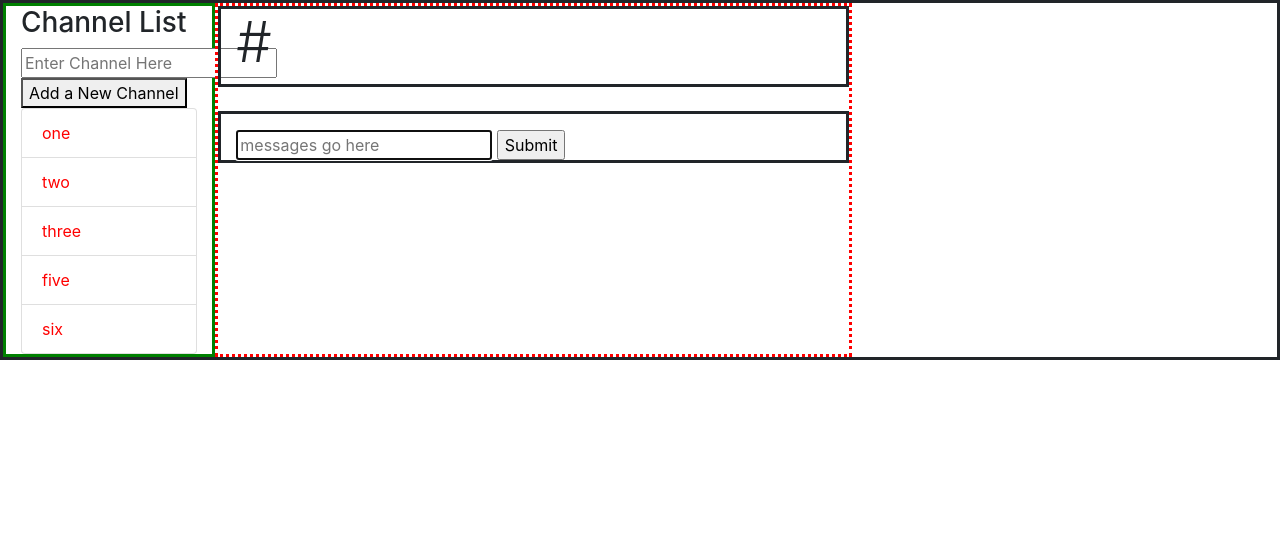
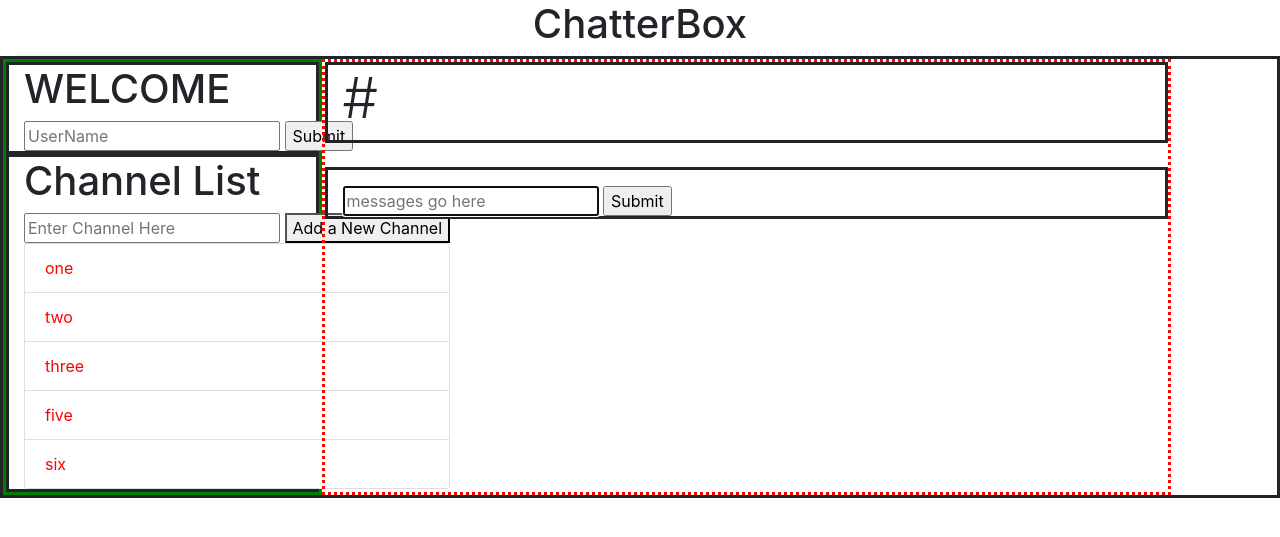
Before and after one commit to ethanbates14/project2, a Flask app: page / in a window 1280 px wide. Shown: the top 537 px of the page. Run offline with Flask 2, Linux system fonts and the light colour scheme; some libraries are stand-ins or nearby versions.

Commit message:
JavaScript to handle username

```diff
--- a/application.py
+++ b/application.py
@@ -1,6 +1,6 @@
 import os, json
 from flask import Flask, render_template, request, session
-from flask_socketio import SocketIO, emit, send
+from flask_socketio import SocketIO, emit, send, join_room
 
 
 app = Flask(__name__)
@@ -11,21 +11,28 @@ socketio = SocketIO(app)
 channel_list = ['one','two','three','five','six']
 user_messages = {}
 
+# Render Index Template
+@app.route("/", methods=["GET", "POST"])
+def index():
+    return render_template("index.html", channels=channel_list)
+
+#User Login and Display Name
+@app.route("/login", methods=['POST'])
+def login():
+    """Login Form"""
+    session['username'] = request.form['username']
+    return render_template("index.html")
+
+@app.route('/test')
+def test():
+    #session.clear()
+    return f"{session['username']}"
+
+
 @socketio.on('message')
 def handleMessage(msg):
     print('Message: ' + msg)
     send(msg, broadcast=True)
 
-@app.route("/", methods=["GET", "POST"])
-def index():
-    if request.method == "POST":
-        new_channel= request.form.get('channel')
-        if new_channel in channel_list:
-            return "ALREADY IN THERE"
-        else:
-            channel_list.append(new_channel)
-
-    return render_template("index.html", channels=channel_list)
-
 if __name__ == '__main__':
-    socketio.run(app)
+    socketio.run(app, debug=True)
--- a/static/index.js
+++ b/static/index.js
@@ -1,12 +1,31 @@
-document.addEventListener('DOMContentLoaded', () => {
+document.addEventListener('DOMContentLoaded', function() {
+
+  // Web Socket Set Up
+  var socket = io.connect(location.protocol + '//' + document.domain + ':' + location.port);
 
   // Connect to websocket
-  var socket = io.connect(location.protocol + '//' + document.domain + ':' + location.port);
-
-  socket.on('connect', () => {
-    socket.send('User has connected')
+  socket.on('connect', function() {
+    console.log('Websocket connected!');
   });
 
+  //User Display Name
+  document.querySelector('#senduser').onclick = function() {
+    const name = document.querySelector('#username').value;
+    document.querySelector('#greeting').innerHTML = 'Welcome ' + name;
+    document.querySelector('#choosename').style.display = "none";
+
+  };
+
+  // Channel Selection
+  document.querySelectorAll('.channel-items').forEach(function(ch) {
+    ch.onclick = function() {
+      var chSelect = '#' + ch.innerHTML;
+      document.querySelector('#selected_channel').innerHTML = chSelect;
+    }
+  });
+
+
+  // Messages
   socket.on('message', (msg) => {
     var newMessage = document.createElement('li');
     newMessage.innerHTML = msg;
@@ -21,15 +40,4 @@ document.addEventListener('DOMContentLoaded', () => {
 
   };
 
-  document.querySelectorAll('.channel-items').forEach(function(ch) {
-    ch.onclick = function() {
-      var chSelect = '#' + ch.innerHTML;
-      document.querySelector('#selected_channel').innerHTML = chSelect;
-
-    }
-
-  });
-
-
-
 });
--- a/templates/index.html
+++ b/templates/index.html
@@ -10,12 +10,27 @@
    </head>
    <body>
       {% block body %}
+
+      <div class="container-fluid">
+         <h1 id="titlemain" class="text-center">ChatterBox</h1>
+         <div class="row">
          <!-- Channel Side Bar -->
-      <div class="container-fluid">
+            <div id="channelbar" class="col-sm-3">
                <div class="row">
-            <div id="channelbar" class="col-sm-2">
-               <h3>Channel List</h3>
-               <form action="{{ url_for('index') }}" method="post">
+                  <div class="col-auto">
+                     <h1 id="greeting">WELCOME</h1>
+                     <div id="choosename">
+                        <input id="username" type="text" name="username" autocomplete="off" placeholder="UserName">
+                        <input id="senduser" type="submit">
+                     </div>
+                  </div>
+               </div>
+
+
+               <div class="row">
+                  <div class="col-auto">
+                     <h1>Channel List</h1>
+                     <form action="/" method="post">
                         <input type="text" name="channel" autocomplete="off" placeholder="Enter Channel Here">
                         <button>Add a New Channel</button>
                      </form>
@@ -25,7 +40,12 @@
                         {% endfor %}
                      </ul>
                   </div>
-            <div id="messagearea" class="col-sm-6">
+               </div>
+            </div> <!-- channelbar -->
+
+
+            <!-- Messaging Area -->
+            <div id="messagearea" class="col-sm-8">
                 <div class="row">
                   <div class="col-auto">
                      <h1 id="selected_channel" class="display-4">#</h1>
```
Lines whose indentation alone changed are shown as unchanged.
